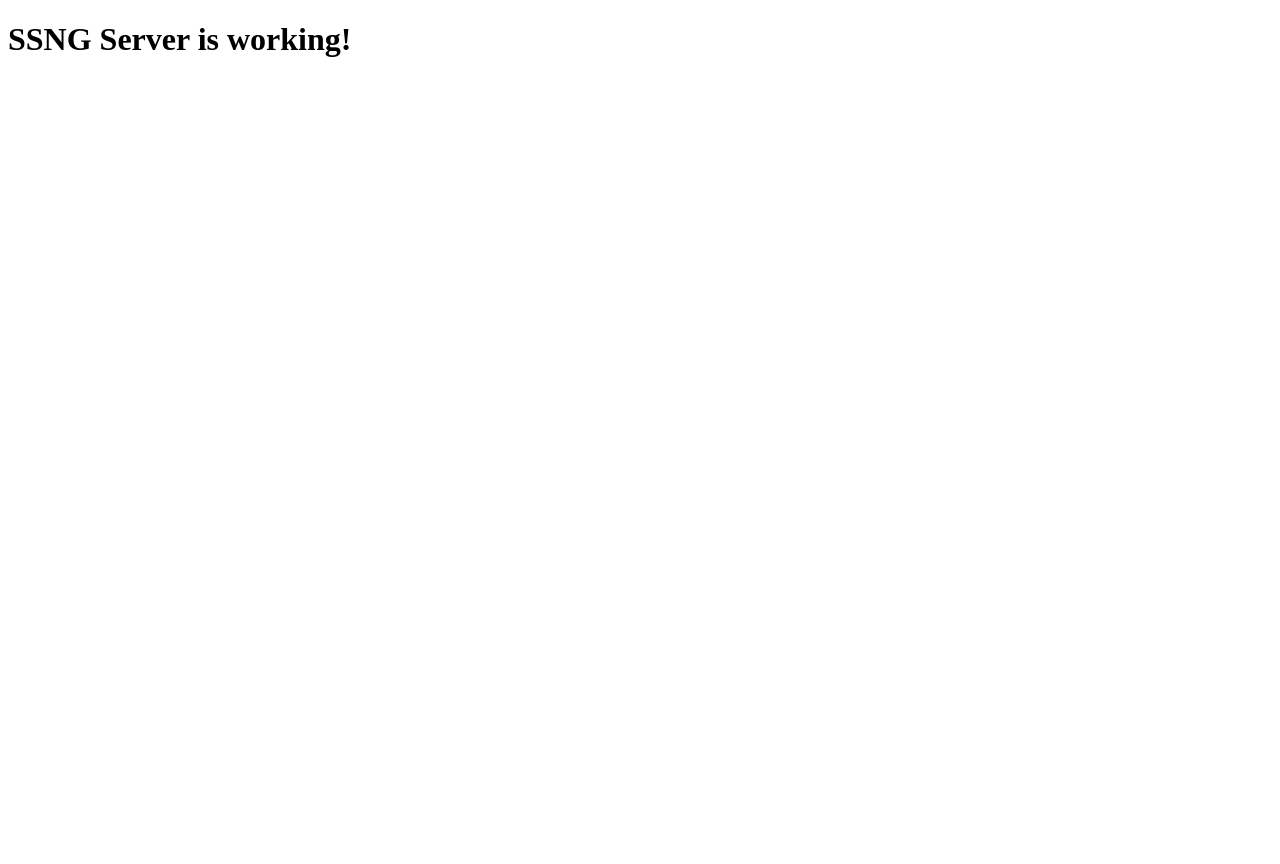
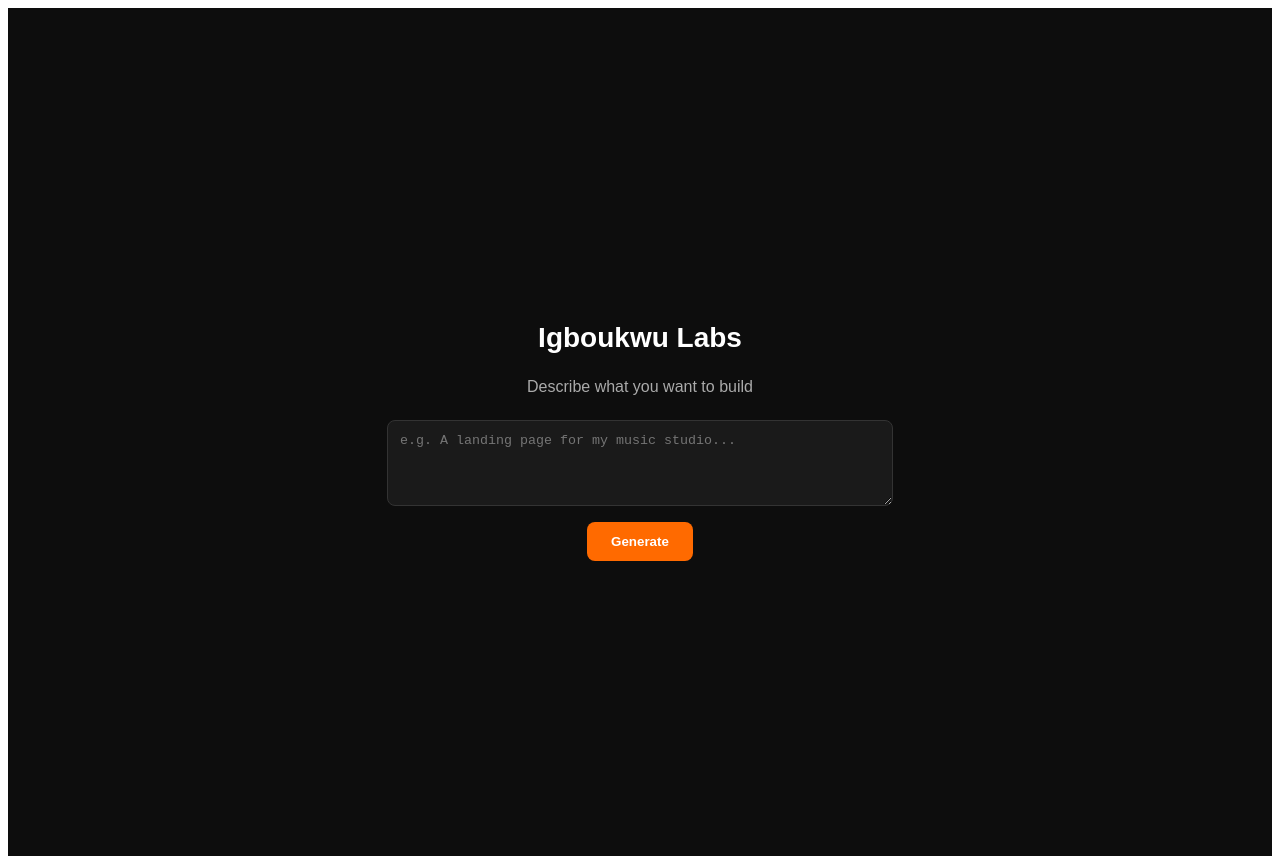
Before and after one commit to Chuwuebuka1993/igboukwu-labs, a React (Vite) app: page / in a window 1280 px wide. Before the commit the page ends 800 px from the top, so only its background shows below. Built offline with nearby package versions, Linux system fonts and the light colour scheme; the HTML template or start-up script is replaced by a standard one.

Commit message:
add create page as new landing flow

```diff
--- a/src/App.jsx
+++ b/src/App.jsx
@@ -1,5 +1,19 @@
-import React from 'react';
+import React, { useState } from 'react';
+import CreatePage from './CreatePage';
+import LiveStudio from './LiveStudio';
 
 export default function App() {
-  return <h1>SSNG Server is working!</h1>;
+  const [started, setStarted] = useState(false);
+  const [initialPrompt, setInitialPrompt] = useState('');
+
+  function handleCreate(prompt) {
+    setInitialPrompt(prompt);
+    setStarted(true);
+  }
+
+  if (!started) {
+    return <CreatePage onCreate={handleCreate} />;
+  }
+
+  return <LiveStudio initialPrompt={initialPrompt} />;
 }
--- /dev/null
+++ b/src/CreatePage.jsx
@@ -0,0 +1,52 @@
+import React, { useState } from 'react';
+
+export default function CreatePage({ onCreate }) {
+  const [prompt, setPrompt] = useState('');
+
+  return (
+    <div style={{
+      minHeight: '100vh',
+      background: '#0d0d0d',
+      color: '#fff',
+      display: 'flex',
+      flexDirection: 'column',
+      alignItems: 'center',
+      justifyContent: 'center',
+      padding: '24px',
+      fontFamily: 'sans-serif'
+    }}>
+      <h1 style={{ fontSize: '28px', marginBottom: '8px' }}>Igboukwu Labs</h1>
+      <p style={{ color: '#aaa', marginBottom: '24px' }}>Describe what you want to build</p>
+      <textarea
+        value={prompt}
+        onChange={(e) => setPrompt(e.target.value)}
+        placeholder="e.g. A landing page for my music studio..."
+        rows={4}
+        style={{
+          width: '100%',
+          maxWidth: '480px',
+          padding: '12px',
+          borderRadius: '8px',
+          border: '1px solid #333',
+          background: '#1a1a1a',
+          color: '#fff',
+          marginBottom: '16px'
+        }}
+      />
+      <button
+        onClick={() => onCreate && onCreate(prompt)}
+        style={{
+          padding: '12px 24px',
+          borderRadius: '8px',
+          border: 'none',
+          background: '#ff6a00',
+          color: '#fff',
+          fontWeight: 'bold',
+          cursor: 'pointer'
+        }}
+      >
+        Generate
+      </button>
+    </div>
+  );
+}
```
